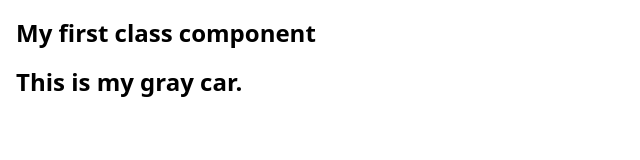
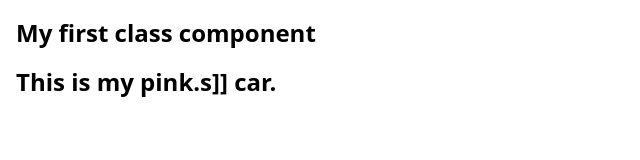
Before and after one commit to iamshiv007/learning-class-component-with-w3school, a React (Create React App) app: page / in a window 1280 px wide. Shown: the top 160 px of the page, without its empty margins (0-640 px from the left). Built offline with nearby package versions, Linux system fonts and the light colour scheme.

Commit message:
using props for pass data

```diff
--- a/src/App.js
+++ b/src/App.js
@@ -2,15 +2,15 @@ import React from "react";
 import "./style.css";
 
 class Car extends React.Component {
-  constructor(){
-    super();
-    this.state={color:"gray"}
-  }
+  // constructor() {
+  //   super();
+  //   this.state = { color: "gray" };
+  // }
   render() {
     return (
       <>
-      <h1>My first class component</h1>
-        <h1>This is my {this.state.color} car.</h1>
+        <h1>My first class component</h1>
+        <h1>This is my {this.props.color} car.</h1>
       </>
     );
   }
--- a/src/index.js
+++ b/src/index.js
@@ -7,6 +7,6 @@ const root = createRoot(document.getElementById('app'));
 
 root.render(
   <StrictMode>
-    <Car />
+    <Car color="pink.s]]" />
   </StrictMode>
 );
```
